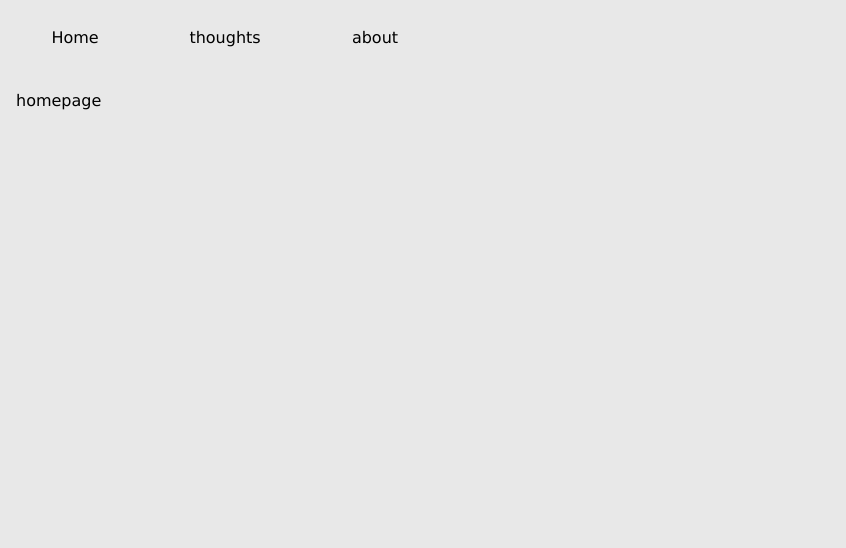
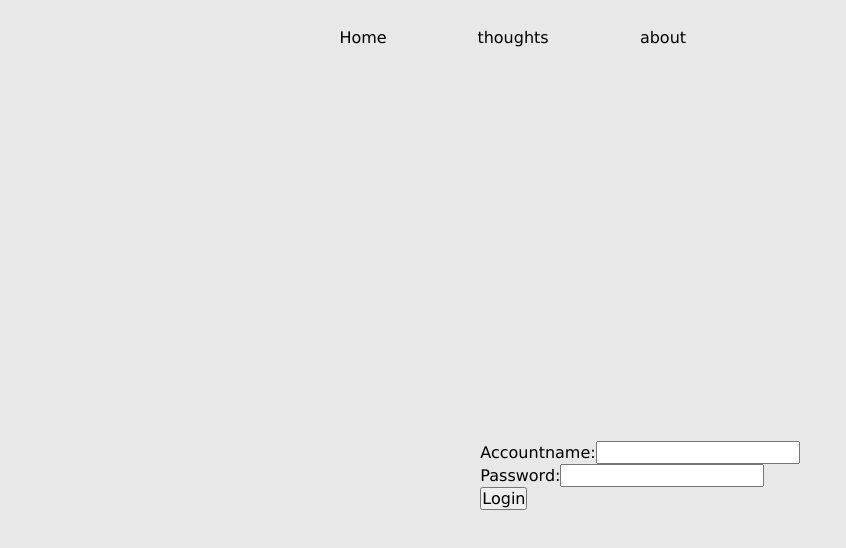
Before and after one commit to bryanhain97/ts_mongo_prisma_test, a Next.js app: page / in a window 1280 px wide. Shown: the top 548 px of the page, without its empty margins (0-846 px from the left). Built offline with nearby package versions, Linux system fonts and the light colour scheme.

Commit message:
refactor layout container

```diff
--- a/components/Layout.tsx
+++ b/components/Layout.tsx
@@ -6,10 +6,13 @@ import { ReactElement } from 'react';
 const Layout = ({ children }: { children: ReactElement }) => {
     return (
         <>
-            <Navbar />
-            <main className={styles.layout}>
-                {children}
-            </main>
+        {/* next/head */}
+            <div className={styles.layout}>
+                <Navbar />
+                <main className={styles.main}>
+                    {children}
+                </main>
+            </div>
         </>
     );
 };
--- a/pages/index.tsx
+++ b/pages/index.tsx
@@ -1,10 +1,26 @@
 import type { NextPage } from 'next';
-// import styles from '../styles/Home.module.sass';
+import styles from '../styles/Home.module.sass';
 
 const Home: NextPage = () => {
   return (
-    <div>
-      homepage
+    <div className={styles.home}>
+      <form className={styles.login}>
+        <div className={styles.login_field}>
+          <label className={styles.label} htmlFor="accountname">
+            Accountname:
+          </label>
+          <input type="text" id="accountname" />
+        </div>
+        <div className={styles.login_field}>
+          <label className={styles.label} htmlFor="password">
+            Password:
+          </label>
+          <input type="password" id="password" />
+        </div>
+        <button className={styles.button}>
+          Login
+        </button>
+      </form>
     </div>
   );
 };
--- a/styles/Home.module.sass
+++ b/styles/Home.module.sass
@@ -0,0 +1,5 @@
+.home
+    width: 100%
+    height: 100%
+    display: grid
+    place-content: center
--- a/styles/Layout.module.sass
+++ b/styles/Layout.module.sass
@@ -1,9 +1,12 @@
 @import 'mixins'
 
 .layout
+    width: 55vw
+    margin: 0 auto
+    height: 100vh
+    @include hideScrollbar
+    overflow: hidden
+.main
     width: 100%
     height: 100%
-    padding: 1rem
-    display: flex
     overflow-y: scroll
-    @include hideScrollbar
--- a/styles/Navbar.module.sass
+++ b/styles/Navbar.module.sass
@@ -3,7 +3,7 @@
 .navbar
     display: flex
     height: 75px
-    width: 100vw
+    width: 100%
     background-color: $navbarBgColor
     &_element
         text-align: center
--- a/styles/globals.sass
+++ b/styles/globals.sass
@@ -9,10 +9,8 @@
   font-size: 16px
 body
   background-color: $bodyBgColor
-  width: 100vw
-  height: 100%
+  max-width: 100vw
   max-height: 100vh
-  max-width: 100vw
 #__next
   height: 100%
-  overflow: hidden
+  width: 100%
```
